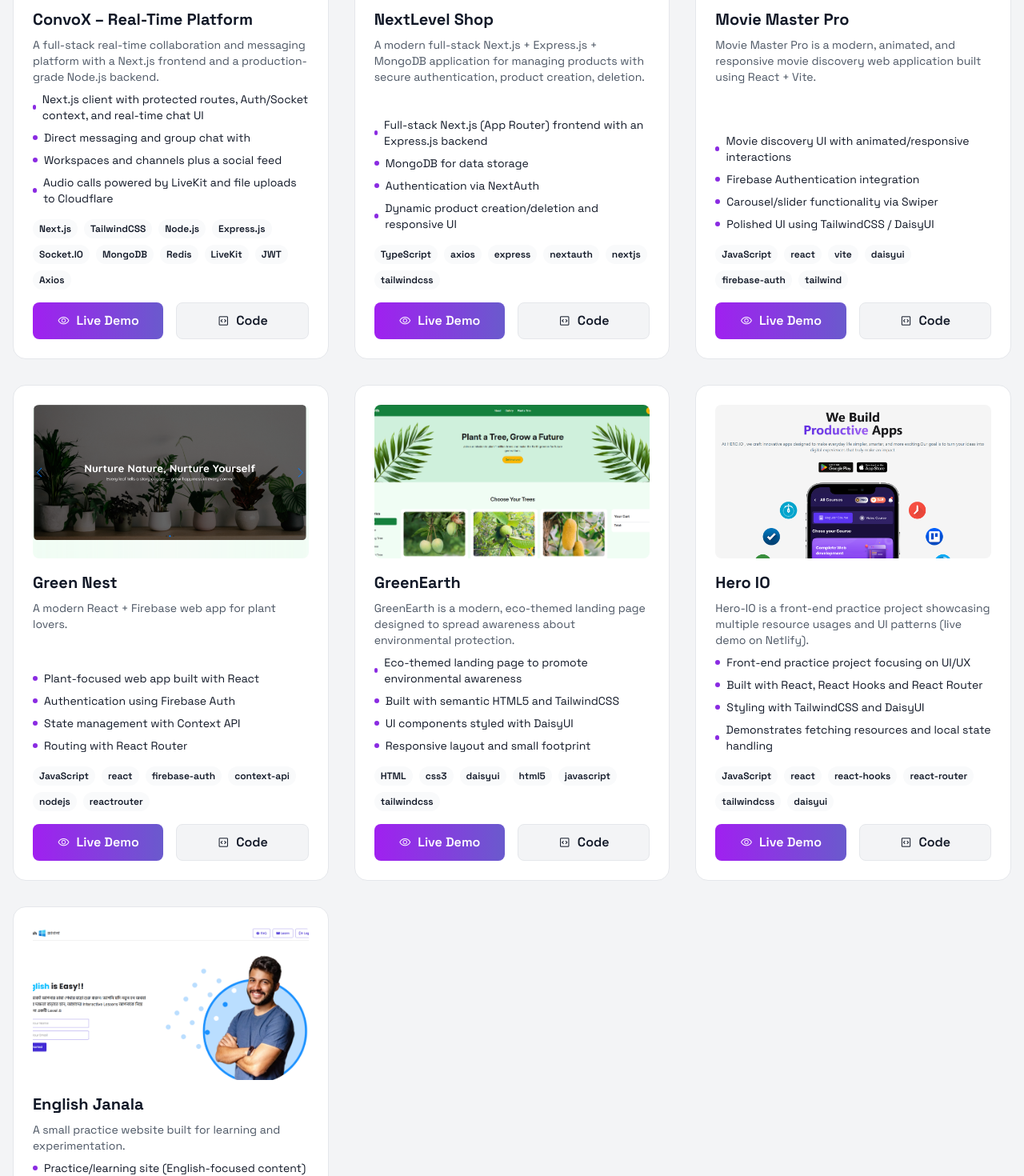
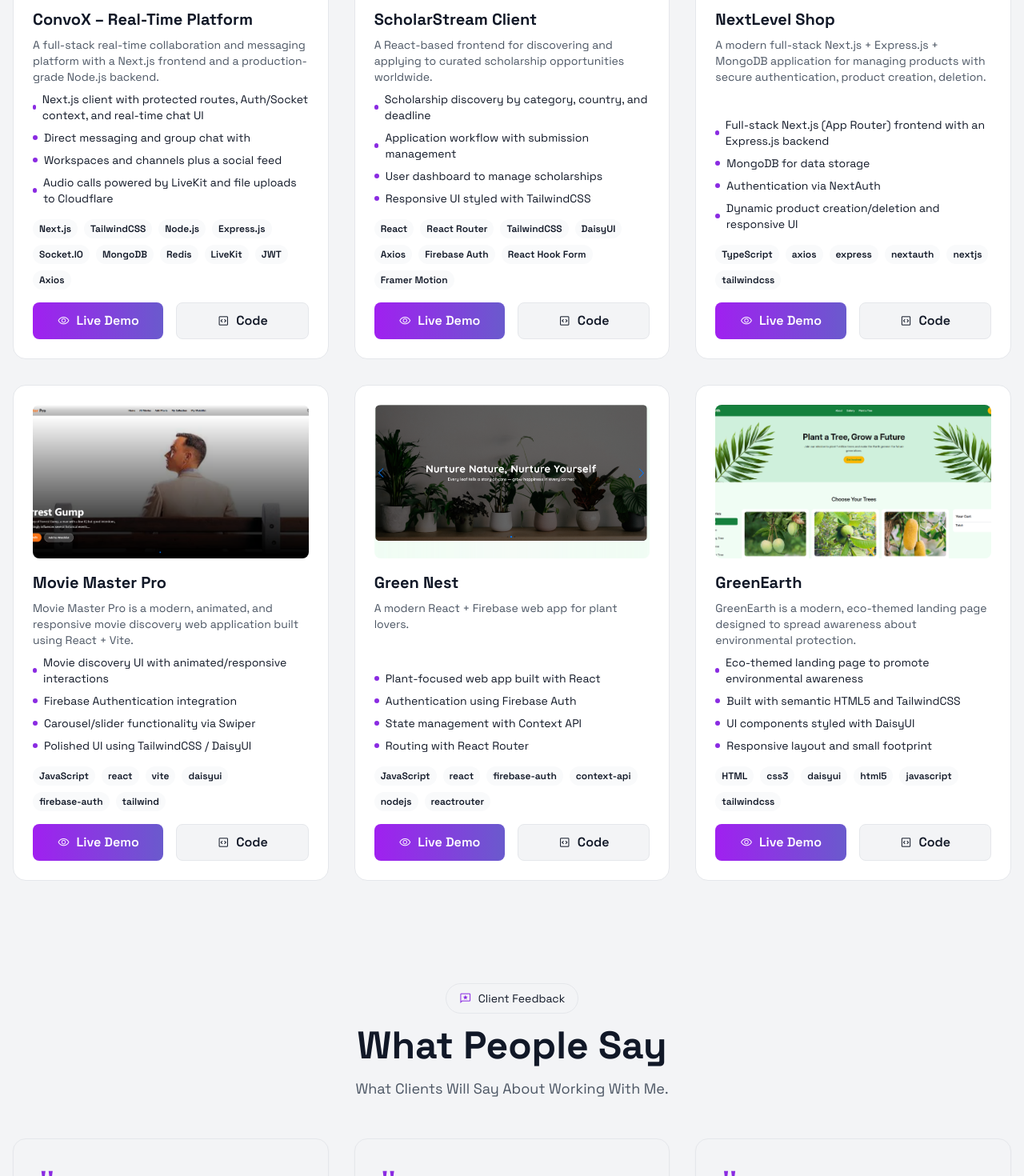
Before and after one commit to Rakibislam22/rakibislam22.github.io, a React (Vite) app: page / in a window 1280 px wide. Shown: the part 3400-4870 px from the top of the page at 80% size. Built offline with nearby package versions, Linux system fonts and the light colour scheme.

Commit message:
Add a new project

```diff
--- a/src/components/Projects.jsx
+++ b/src/components/Projects.jsx
@@ -29,7 +29,30 @@
             repo_link: "https://github.com/the-team-undefined",
             featured: false,
         },
-
+        {
+            title: "ScholarStream Client",
+            desc: "A React-based frontend for discovering and applying to curated scholarship opportunities worldwide.",
+            img: "scholarstream-client.png",
+            tags: [
+                "React",
+                "React Router",
+                "TailwindCSS",
+                "DaisyUI",
+                "Axios",
+                "Firebase Auth",
+                "React Hook Form",
+                "Framer Motion",
+            ],
+            bullets: [
+                "Scholarship discovery by category, country, and deadline",
+                "Application workflow with submission management",
+                "User dashboard to manage scholarships",
+                "Responsive UI styled with TailwindCSS ",
+            ],
+            live_link: "https://scholarstream-1.web.app/",
+            repo_link: "https://github.com/Rakibislam22/ScholarStream-Client",
+            featured: false,
+        },
         {
             title: "NextLevel Shop",
             desc: "A modern full-stack Next.js + Express.js + MongoDB application for managing products with secure authentication, product creation, deletion.",
@@ -88,35 +111,6 @@
             ],
             live_link: "https://greeenearth.netlify.app/",
             repo_link: "https://github.com/Rakibislam22/GreenEarth",
-            featured: false,
-        },
-        {
-            title: "Hero IO",
-            desc: "Hero-IO is a front-end practice project showcasing multiple resource usages and UI patterns (live demo on Netlify).",
-            img: "e.png",
-            tags: ["JavaScript", "react", "react-hooks", "react-router", "tailwindcss", "daisyui"],
-            bullets: [
-                "Front-end practice project focusing on UI/UX",
-                "Built with React, React Hooks and React Router",
-                "Styling with TailwindCSS and DaisyUI",
-                "Demonstrates fetching resources and local state handling",
-            ],
-            live_link: "https://hero-io-system.netlify.app/",
-            repo_link: "https://github.com/Rakibislam22/hero-io",
-            featured: false,
-        },
-        {
-            title: "English Janala",
-            desc: "A small practice website built for learning and experimentation.",
-            img: "f.png",
-            tags: ["HTML", "daisyui", "html5", "javascript", "tailwindcss"],
-            bullets: [
-                "Practice/learning site (English-focused content)",
-                "Built using plain HTML enhanced with TailwindCSS and DaisyUI",
-                "Lightweight, responsive layout",
-            ],
-            live_link: "https://rakibislam22.github.io/englishJanala/",
-            repo_link: "https://github.com/Rakibislam22/englishJanala",
             featured: false,
         }
     ];
```
Also changed, not shown: public/scholarstream-client.png (added), 1 other file (tests, documents, lock files or other folders).
